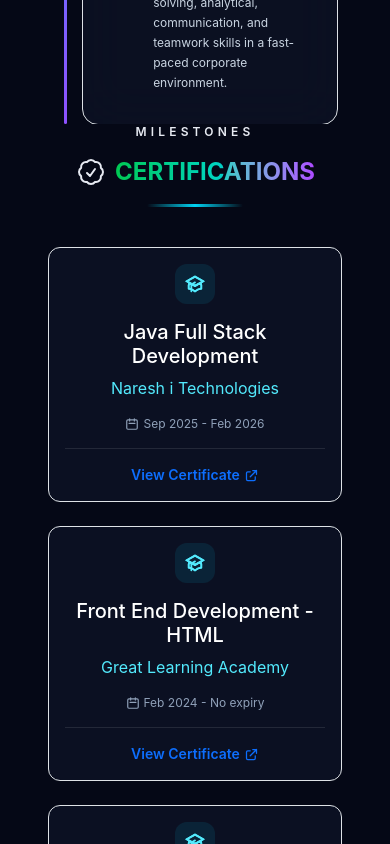
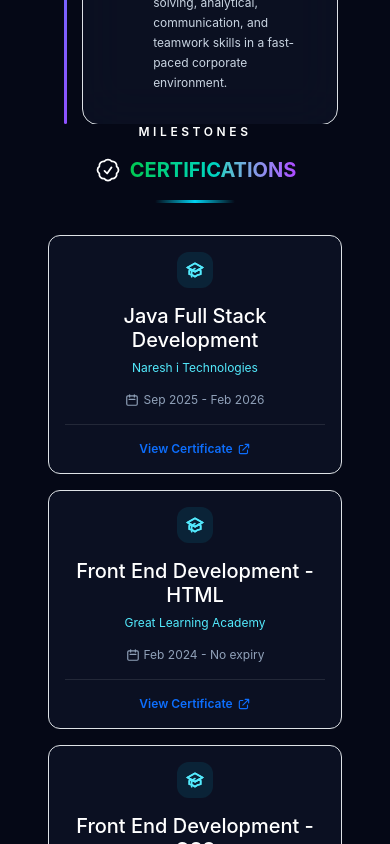
Before and after one commit to GurumurthyShivani/GurumurthyShivani-Portfolio, a React (Vite) app: page / in a window 390 px wide. Shown: the part 8960-9804 px from the top of the page. Built offline with nearby package versions, Linux system fonts and the light colour scheme.

Commit message:
Achievements page responsive

```diff
--- a/src/Components/Achievementcard.jsx
+++ b/src/Components/Achievementcard.jsx
@@ -1,3 +1,91 @@
+// import {
+//   HiOutlineAcademicCap,
+//   HiOutlineCalendar,
+//   HiOutlineExternalLink,
+// } from "react-icons/hi";
+
+// export default function AchievementCard({
+//   certificate,
+//   issuer,
+//   from,
+//   to,
+//   link,
+//   isDark,
+// }) {
+//   return (
+//     <div
+//   className={`group rounded-xl border p-3 sm:p-4 transition-all duration-300 hover:-translate-y-1
+//     ${
+//       isDark
+//         ? "border-cyan-400/20 bg-slate-900/60 hover:border-cyan-400/40 hover:shadow-[0_0_25px_rgba(34,211,238,0.18)]"
+//         : "border-slate-200 bg-white hover:border-indigo-500 hover:shadow-[0_0_8px_rgba(99,102,241,0.25),0_0_20px_rgba(99,102,241,0.18),0_0_40px_rgba(99,102,241,0.12)]"
+//         }`}
+// >
+//   {/* Icon */}
+//   <div
+//     className={`mx-auto flex h-10 w-10 items-center justify-center rounded-xl ${
+//       isDark
+//         ? "bg-cyan-400/10 text-cyan-300"
+//         : "bg-indigo-100 text-indigo-700"
+//     }`}
+//   >
+//     <HiOutlineAcademicCap size={22} />
+//   </div>
+
+//   {/* Certificate */}
+//   <h5
+//     className={`mt-3 text-base text-center font-bold leading-tight ${
+//       isDark ? "text-white" : "text-slate-900"
+//     }`}
+//   >
+//     {certificate}
+//   </h5>
+
+//   {/* Issuer */}
+//   <p
+//     className={`mt-1 text-s text-center ${
+//       isDark ? "text-cyan-300" : "text-indigo-600"
+//     }`}
+//   >
+//     {issuer}
+//   </p>
+
+//   {/* Date */}
+//   <div
+//     className={`mt-2 flex items-center justify-center gap-1 text-xs ${
+//       isDark ? "text-slate-400" : "text-slate-600"
+//     }`}
+//   >
+//     <HiOutlineCalendar size={14} />
+//     {from} - {to}
+//   </div>
+
+//   {/* Divider */}
+//   <div
+//     className={`my-3 h-px ${
+//       isDark ? "bg-white/10" : "bg-slate-200"
+//     }`}
+//   />
+
+//   {/* Link */}
+//   <a
+//   href={link}
+//   target="_blank"
+//   rel="noreferrer"
+//   className={`mt-2 flex w-full items-center justify-center gap-1 text-sm font-semibold transition ${
+//     isDark
+//       ? "text-cyan-300 hover:text-cyan-200"
+//       : "text-indigo-600 hover:text-indigo-800"
+//   }`}
+// >
+//   View Certificate
+//   <HiOutlineExternalLink size={15} />
+// </a>
+// </div>
+//   );
+// }
+
+
 import {
   HiOutlineAcademicCap,
   HiOutlineCalendar,
@@ -23,18 +111,19 @@
 >
   {/* Icon */}
   <div
-    className={`mx-auto flex h-10 w-10 items-center justify-center rounded-xl ${
+    className={`mx-auto flex h-9 w-9 sm:h-10 sm:w-10 items-center justify-center rounded-xl ${
       isDark
         ? "bg-cyan-400/10 text-cyan-300"
         : "bg-indigo-100 text-indigo-700"
     }`}
   >
-    <HiOutlineAcademicCap size={22} />
+    <HiOutlineAcademicCap size={20} className="sm:hidden" />
+    <HiOutlineAcademicCap size={22} className="hidden sm:block" />
   </div>
 
   {/* Certificate */}
   <h5
-    className={`mt-3 text-base text-center font-bold leading-tight ${
+    className={`mt-3 text-sm sm:text-base text-center font-bold leading-tight ${
       isDark ? "text-white" : "text-slate-900"
     }`}
   >
@@ -43,7 +132,7 @@
 
   {/* Issuer */}
   <p
-    className={`mt-1 text-s text-center ${
+    className={`mt-1 text-xs sm:text-sm text-center ${
       isDark ? "text-cyan-300" : "text-indigo-600"
     }`}
   >
@@ -72,14 +161,15 @@
   href={link}
   target="_blank"
   rel="noreferrer"
-  className={`mt-2 flex w-full items-center justify-center gap-1 text-sm font-semibold transition ${
+  className={`mt-2 flex w-full items-center justify-center gap-1 text-xs sm:text-sm font-semibold transition ${
     isDark
       ? "text-cyan-300 hover:text-cyan-200"
       : "text-indigo-600 hover:text-indigo-800"
   }`}
 >
   View Certificate
-  <HiOutlineExternalLink size={15} />
+  <HiOutlineExternalLink size={14} className="sm:hidden" />
+  <HiOutlineExternalLink size={15} className="hidden sm:block" />
 </a>
 </div>
   );
--- a/src/pages/Achievements.jsx
+++ b/src/pages/Achievements.jsx
@@ -1,3 +1,103 @@
+// import { useEffect, useState } from "react";
+// import Section from "../Components/Section";
+// import AchievementCard from "../Components/Achievementcard";
+// import { HiOutlineCheckBadge } from "react-icons/hi2";
+// import { achievements } from "../data/achievements";
+
+// export default function Achievement() {
+//   const [theme, setTheme] = useState("dark");
+
+//   useEffect(() => {
+//     const root = document.documentElement;
+
+//     setTheme(
+//       root.getAttribute("data-theme") ||
+//         localStorage.getItem("theme") ||
+//         "dark"
+//     );
+
+//     const observer = new MutationObserver(() => {
+//       setTheme(root.getAttribute("data-theme") || "dark");
+//     });
+
+//     observer.observe(root, {
+//       attributes: true,
+//       attributeFilter: ["data-theme"],
+//     });
+
+//     return () => observer.disconnect();
+//   }, []);
+
+//   const isDark = theme === "dark";
+
+//   return (
+//     <Section id="achievements"
+//     className={`${
+//         isDark ? "bg-[#050816]" : "bg-white"
+//       }`}
+//     >
+//       {/* Heading */}
+
+//        <div className="mb-10 sm:mb-12 lg:mb-14 text-center">
+//         <p
+//           className={`mb-3 text-xs sm:text-sm font-semibold uppercase tracking-[0.35em] ${
+//             isDark ? "white" : "black"
+//           }`}
+//         >
+//           Milestones
+//         </p>
+
+//         <h1 className="flex items-center justify-center gap-2 sm:gap-3 lg:gap-4">
+//           <HiOutlineCheckBadge
+//             className={`h-8 w-8 sm:h-10 sm:w-10 lg:h-10 lg:w-10 ${
+//               isDark ? "white" : "black"
+//             }`}
+//           />
+
+//           <span
+//             className={`bg-gradient-to-r bg-clip-text text-transparent font-bold leading-tight
+//             text-2xl
+//             sm:text-4xl
+//             md:text-5xl
+//             lg:text-4xl
+//             ${
+//               isDark
+//                 ? "from-green-500 via-teal-400 to-purple-500"
+//                 : "from-purple-800 via-cyan-500 to-blue-800"
+//             }`}
+//           >
+//             CERTIFICATIONS
+//           </span>
+//         </h1>
+
+//         <div
+//           className={`mx-auto mt-3 h-[3px] w-24 sm:w-28 lg:w-32 rounded-full bg-gradient-to-r ${
+//             isDark
+//               ? "from-transparent via-cyan-400 to-transparent"
+//               : "from-transparent via-indigo-600 to-transparent"
+//           }`}
+//         />
+//       </div>
+
+//       {/* Achievement Cards */}
+
+// <div className="mx-auto grid max-w-5xl grid-cols-1 gap-4 sm:grid-cols-2 lg:grid-cols-3">        {achievements.map((item) => (
+//           <AchievementCard
+//             key={item.certificate}
+//             certificate={item.certificate}
+//             issuer={item.issuer}
+//             from={item.from}
+//             to={item.to}
+//             link={item.link}
+//             isDark={isDark}
+//           />
+//         ))}
+//       </div>
+//     </Section>
+//   );
+// }
+
+
 import { useEffect, useState } from "react";
 import Section from "../Components/Section";
 import AchievementCard from "../Components/Achievementcard";
@@ -38,10 +138,10 @@
     >
       {/* Heading */}
 
-       <div className="mb-10 sm:mb-12 lg:mb-14 text-center">
+       <div className="mb-8 sm:mb-12 lg:mb-14 text-center">
         <p
-          className={`mb-3 text-xs sm:text-sm font-semibold uppercase tracking-[0.35em] ${
-            isDark ? "white" : "black"
+          className={`mb-3 text-xs sm:text-sm font-semibold uppercase tracking-[0.3em] sm:tracking-[0.35em] ${
+            isDark ? "text-white" : "text-black"
           }`}
         >
           Milestones
@@ -49,17 +149,17 @@
 
         <h1 className="flex items-center justify-center gap-2 sm:gap-3 lg:gap-4">
           <HiOutlineCheckBadge
-            className={`h-8 w-8 sm:h-10 sm:w-10 lg:h-10 lg:w-10 ${
-              isDark ? "white" : "black"
+            className={`h-7 w-7 sm:h-10 sm:w-10 lg:h-12 lg:w-12 ${
+              isDark ? "text-white" : "text-black"
             }`}
           />
 
           <span
             className={`bg-gradient-to-r bg-clip-text text-transparent font-bold leading-tight
-            text-2xl
+            text-xl
             sm:text-4xl
             md:text-5xl
-            lg:text-4xl
+            lg:text-5xl
             ${
               isDark
                 ? "from-green-500 via-teal-400 to-purple-500"
@@ -71,7 +171,7 @@
         </h1>
 
         <div
-          className={`mx-auto mt-3 h-[3px] w-24 sm:w-28 lg:w-32 rounded-full bg-gradient-to-r ${
+          className={`mx-auto mt-3 h-[3px] w-20 sm:w-28 lg:w-32 rounded-full bg-gradient-to-r ${
             isDark
               ? "from-transparent via-cyan-400 to-transparent"
               : "from-transparent via-indigo-600 to-transparent"
@@ -81,7 +181,7 @@
 
       {/* Achievement Cards */}
 
-<div className="mx-auto grid max-w-5xl grid-cols-1 gap-4 sm:grid-cols-2 lg:grid-cols-3">        {achievements.map((item) => (
+<div className="mx-auto grid max-w-5xl grid-cols-1 gap-3 sm:gap-4 sm:grid-cols-2 lg:grid-cols-3">        {achievements.map((item) => (
           <AchievementCard
             key={item.certificate}
             certificate={item.certificate}
```
